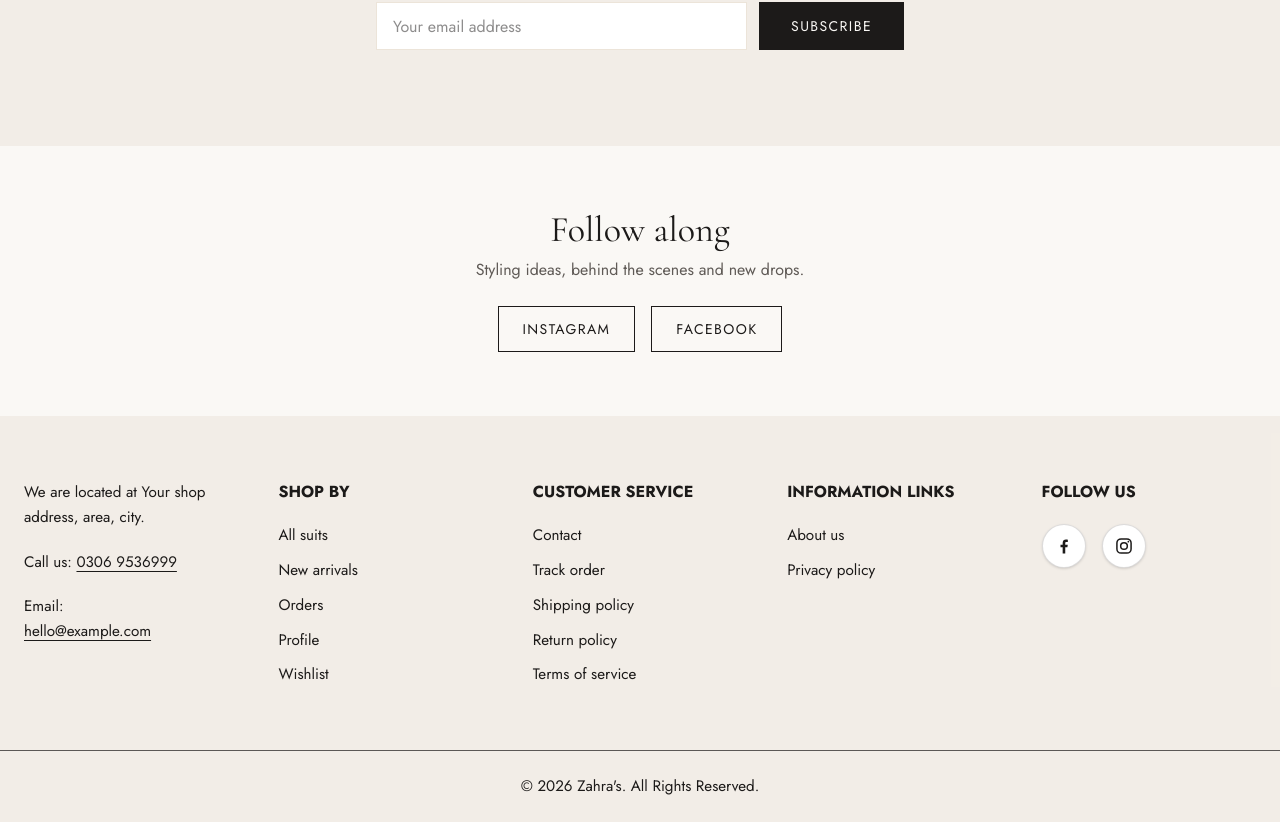
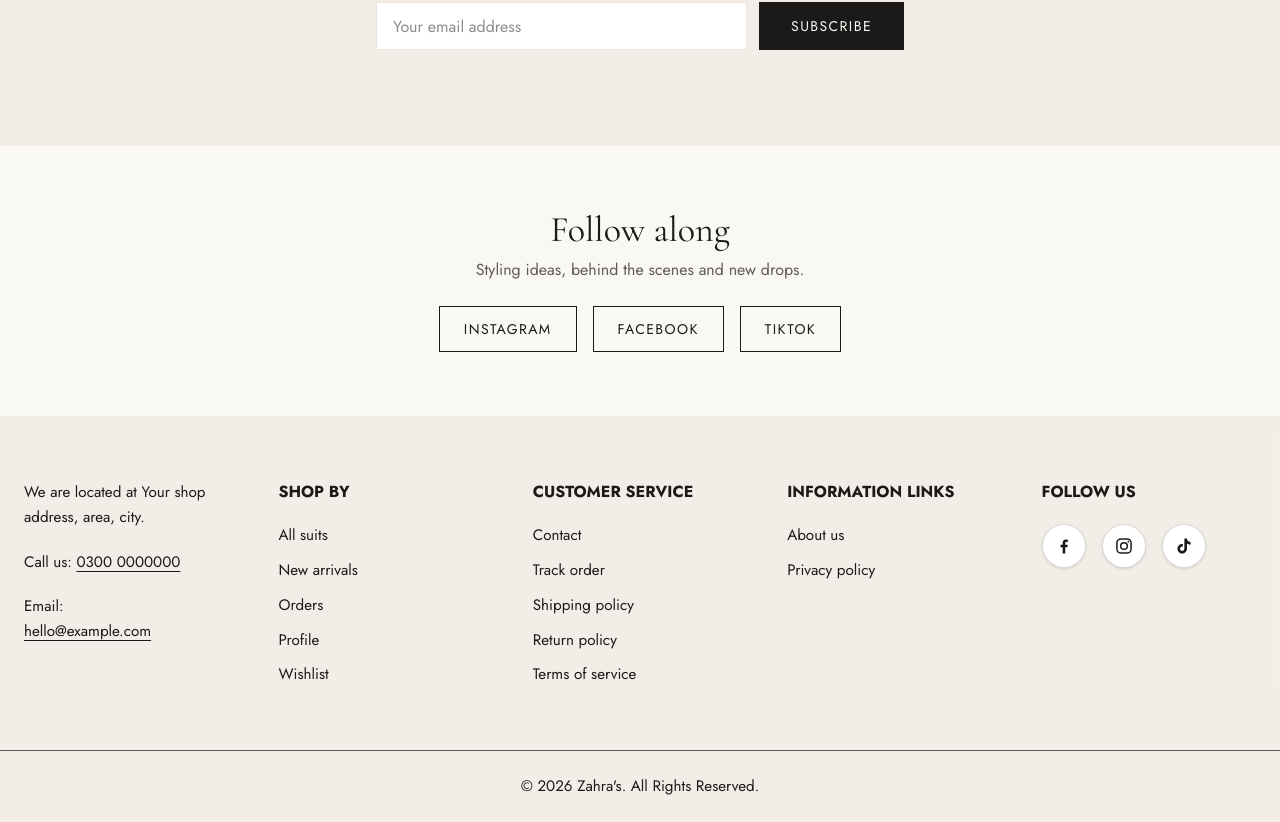
Before and after one commit to Mehrozz-Ali/Zahra-s, a Next.js app in the folder client/: page / in a window 1280 px wide. Shown: the part 1600-2422 px from the top of the page. Built offline with nearby package versions, Linux system fonts and the light colour scheme; no server answers.

Commit message:
tiktok icon added to footer

```diff
--- a/client/components/home/SocialSection.tsx
+++ b/client/components/home/SocialSection.tsx
@@ -5,9 +5,10 @@ export function SocialSection() {
     <section aria-labelledby="social-heading" className="mx-auto max-w-3xl px-6 py-16 text-center">
       <h2 id="social-heading" className="font-display text-4xl">Follow along</h2>
       <p className="mb-6 mt-2 text-stone">Styling ideas, behind the scenes and new drops.</p>
-      <div className="flex justify-center gap-4 text-sm uppercase tracking-widest">
+      <div className="flex flex-wrap justify-center gap-3 text-sm sm:gap-4 uppercase tracking-widest">
         <a href={SITE.instagramUrl} target="_blank" rel="noopener noreferrer" className="border border-ink px-6 py-3 hover:bg-ink hover:text-ivory">Instagram</a>
         <a href={SITE.facebookUrl} target="_blank" rel="noopener noreferrer" className="border border-ink px-6 py-3 hover:bg-ink hover:text-ivory">Facebook</a>
+        <a href={SITE.tiktokUrl} target="_blank" rel="noopener noreferrer" className="border border-ink px-6 py-3 hover:bg-ink hover:text-ivory">TikTok</a>
       </div>
     </section>
   );
--- a/client/components/layout/SiteFooter.tsx
+++ b/client/components/layout/SiteFooter.tsx
@@ -47,6 +47,9 @@ export function SiteFooter() {
             <Social href={SITE.instagramUrl} label="Zahra's on Instagram">
               <svg viewBox="0 0 24 24" className="h-5 w-5" fill="none" stroke="currentColor" strokeWidth="1.8" aria-hidden><rect x="3.5" y="3.5" width="17" height="17" rx="5" /><circle cx="12" cy="12" r="4" /><circle cx="17.2" cy="6.8" r="1" fill="currentColor" stroke="none" /></svg>
             </Social>
+            <Social href={SITE.tiktokUrl} label="Zahra's on TikTok">
+              <svg viewBox="0 0 24 24" className="h-5 w-5" fill="currentColor" aria-hidden><path d="M16.6 5.82A4.28 4.28 0 0 1 15.54 3h-3.09v12.4a2.59 2.59 0 0 1-2.59 2.5c-1.42 0-2.6-1.16-2.6-2.6 0-1.72 1.66-3.01 3.37-2.48V9.66c-3.45-.46-6.47 2.22-6.47 5.64 0 3.33 2.76 5.7 5.69 5.7 3.14 0 5.69-2.55 5.69-5.7V9.01a7.35 7.35 0 0 0 4.3 1.38V7.3s-1.88.09-3.24-1.48Z" /></svg>
+            </Social>
           </div>
         </div>
       </div>
--- a/client/lib/site.ts
+++ b/client/lib/site.ts
@@ -9,10 +9,10 @@ export const SITE = {
   deliveryTime: "3-5 working days",
   returnDays: 7,
   email: "hello@example.com", // TODO before launch: your real contact details
-  phone: "0306 9536999",
+  phone: "0300 0000000",
   address: "Your shop address, area, city", // TODO before launch: shown in the footer
   hours: "Monday to Saturday, 10am to 6pm (Pakistan time)", // TODO before launch: your real support hours
-  instagramUrl: "https://www.instagram.com/zahras.us?srtk=ejRsa3N1OXpkY2Zm",
-  facebookUrl: "https://www.facebook.com/share/1JKjwPfgj4/?mibextid=wwXIfr",
-  tiktokUrl: "https://www.tiktok.com/@zahras1804?_r=1&_t=ZS-9B2HfvqzUR7",
+  instagramUrl: "https://www.instagram.com/",
+  facebookUrl: "https://www.facebook.com/",
+  tiktokUrl: "https://www.tiktok.com/", // TODO before launch: your TikTok profile link, like https://www.tiktok.com/@yourshop
 } as const;
```
